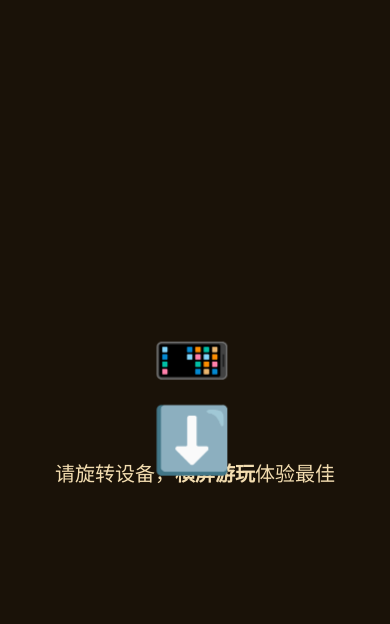
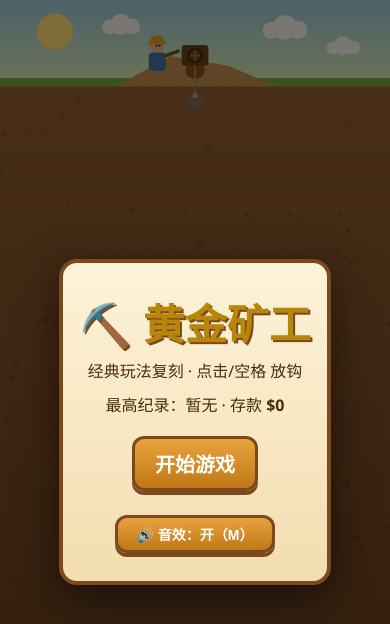
Before and after one commit to Jlangyeah/Gold-Miner, a website built with Vite: page index.html in a window 390 px wide. Built offline with nearby package versions, Linux system fonts and the light colour scheme.

Commit message:
feat: 竖屏原生支持
画布尺寸改为运行时动态视口 view.W/H：竖屏用 640 宽、矿场按屏幕比例纵向
拉长（上限 1600），目标物生成区域、绳钩边界、背景与 HUD 全部跟随；
移除强制横屏引导，旋转屏幕时自动重算并回收越界目标物。

```diff
--- a/index.html
+++ b/index.html
@@ -11,10 +11,6 @@
       <canvas id="stage" width="960" height="540"></canvas>
       <div id="overlay"></div>
     </div>
-    <div id="rotate">
-      <div>📱➡️</div>
-      <p>请旋转设备，<b>横屏游玩</b>体验最佳</p>
-    </div>
     <script type="module" src="/src/main.ts"></script>
   </body>
 </html>
--- a/src/game/constants.ts
+++ b/src/game/constants.ts
@@ -1,5 +1,4 @@
-export const W = 960;
-export const H = 540;
+export const view = { W: 960, H: 540 };
 export const ANCHOR = { x: 480, y: 100 };
 export const HORIZON_Y = 138;
 
@@ -12,9 +11,13 @@ export const RETRACT_BASE = 560;
 export const HIT_RADIUS = 9;
 
 export const LEVEL_TIME = 60;
-export const TIME_BONUS_PER_SEC = 10;
 
-export const ITEM_AREA = { x0: 40, x1: W - 40, y0: HORIZON_Y + 55, y1: H - 24 };
+export const itemArea = () => ({
+  x0: 40,
+  x1: view.W - 40,
+  y0: HORIZON_Y + 55,
+  y1: view.H - 24,
+});
 
 export const targetFor = (level: number) =>
   Math.round((500 + 280 * level + 18 * level * level) / 10) * 10;
--- a/src/game/game.ts
+++ b/src/game/game.ts
@@ -1,5 +1,5 @@
 import { AudioEngine } from './audio';
-import { ANCHOR, HIT_RADIUS, H, LEVEL_TIME, W, targetFor } from './constants';
+import { ANCHOR, HIT_RADIUS, LEVEL_TIME, itemArea, targetFor, view } from './constants';
 import { generateLevel } from './generation';
 import { Hook } from './hook';
 import { Particles } from './particles';
@@ -109,7 +109,7 @@ export class Game {
     ctx.save();
     if (this.shake > 0)
       ctx.translate((Math.random() - 0.5) * this.shake * 10, (Math.random() - 0.5) * this.shake * 10);
-    ctx.clearRect(-20, -20, W + 40, H + 40);
+    ctx.clearRect(-20, -20, view.W + 40, view.H + 40);
     drawBackground(ctx);
     for (const t of this.items) if (!t.taken) drawTreasure(ctx, t, this.save.perm.compass);
     drawRopeAndHook(ctx, this.hook);
@@ -231,7 +231,7 @@ export class Game {
     ctx.fillStyle = 'rgba(0,0,0,0.45)';
     ctx.beginPath();
     ctx.roundRect(14, 10, 300, 66, 10);
-    ctx.roundRect(W - 290, 10, 276, 40, 10);
+    ctx.roundRect(view.W - 290, 10, 276, 40, 10);
     ctx.fill();
 
     ctx.textAlign = 'left';
@@ -245,16 +245,25 @@ export class Game {
     const barW = 250;
     const frac = this.timeLeft / this.levelTime;
     ctx.fillStyle = '#3a2a18';
-    ctx.fillRect(W - 278, 22, barW, 16);
+    ctx.fillRect(view.W - 278, 22, barW, 16);
     ctx.fillStyle = frac < 0.17 ? '#ff5c5c' : '#ffb340';
-    ctx.fillRect(W - 278, 22, barW * frac, 16);
+    ctx.fillRect(view.W - 278, 22, barW * frac, 16);
     ctx.strokeStyle = '#1c1208';
     ctx.lineWidth = 2;
-    ctx.strokeRect(W - 278, 22, barW, 16);
+    ctx.strokeRect(view.W - 278, 22, barW, 16);
     ctx.textAlign = 'right';
     ctx.fillStyle = '#fff';
     ctx.font = 'bold 13px "Segoe UI", sans-serif';
-    ctx.fillText(`${Math.ceil(this.timeLeft)}s`, W - 20, 54);
+    ctx.fillText(`${Math.ceil(this.timeLeft)}s`, view.W - 20, 54);
+  }
+
+  onResize() {
+    const a = itemArea();
+    for (const t of this.items) {
+      if (t.taken) continue;
+      t.x = Math.min(Math.max(t.x, a.x0 + t.r), a.x1 - t.r);
+      t.y = Math.min(Math.max(t.y, a.y0 + t.r), a.y1 - t.r);
+    }
   }
 
   private onOverlayClick(e: Event) {
--- a/src/game/generation.ts
+++ b/src/game/generation.ts
@@ -1,4 +1,4 @@
-import { ITEM_AREA } from './constants';
+import { itemArea } from './constants';
 import { KIND_SPEC, Treasure, TreasureKind } from './types';
 
 let nextId = 1;
@@ -34,12 +34,13 @@ function jaggedPoints(r: number) {
 
 export function generateLevel(level: number, luck: number): Treasure[] {
   const items: Treasure[] = [];
+  const area = itemArea();
   const count = 15 + Math.min(level, 6);
   let guard = 0;
   while (items.length < count && guard++ < count * 60) {
-    const x = rand(ITEM_AREA.x0, ITEM_AREA.x1);
-    const y = rand(ITEM_AREA.y0, ITEM_AREA.y1);
-    const depth = (y - ITEM_AREA.y0) / (ITEM_AREA.y1 - ITEM_AREA.y0);
+    const x = rand(area.x0, area.x1);
+    const y = rand(area.y0, area.y1);
+    const depth = (y - area.y0) / (area.y1 - area.y0);
     const kind = pickKind(depth, level, luck);
     const spec = KIND_SPEC[kind];
     const r = spec.r;
--- a/src/game/hook.ts
+++ b/src/game/hook.ts
@@ -6,8 +6,7 @@ import {
   ROPE_START,
   SWING_MAX,
   SWING_PERIOD,
-  W,
-  H,
+  view,
 } from './constants';
 import { Treasure } from './types';
 
@@ -70,7 +69,7 @@ export class Hook {
       this.len += EXTEND_SPEED * dt;
       const x = this.tipX();
       const y = this.tipY();
-      if (x < -20 || x > W + 20 || y > H + 20) {
+      if (x < -20 || x > view.W + 20 || y > view.H + 20) {
         this.phase = 'retract';
       }
       return null;
--- a/src/game/render.ts
+++ b/src/game/render.ts
@@ -1,15 +1,20 @@
-import { ANCHOR, H, HORIZON_Y, W } from './constants';
+import { ANCHOR, HORIZON_Y, view } from './constants';
 import { Hook } from './hook';
 import { Treasure } from './types';
 
 const speckles: { x: number; y: number; r: number; a: number }[] = [];
-{
+let specklesH = -1;
+
+function ensureSpeckles() {
+  if (specklesH === view.H) return;
+  specklesH = view.H;
+  speckles.length = 0;
   let s = 12345;
   const rnd = () => ((s = (s * 16807) % 2147483647) / 2147483647);
   for (let i = 0; i < 130; i++) {
     speckles.push({
-      x: rnd() * W,
-      y: HORIZON_Y + 20 + rnd() * (H - HORIZON_Y - 30),
+      x: rnd() * view.W,
+      y: HORIZON_Y + 20 + rnd() * (view.H - HORIZON_Y - 30),
       r: 1.5 + rnd() * 3.5,
       a: 0.08 + rnd() * 0.15,
     });
@@ -17,11 +22,12 @@ const speckles: { x: number; y: number; r: number; a: number }[] = [];
 }
 
 export function drawBackground(ctx: CanvasRenderingContext2D) {
+  ensureSpeckles();
   const sky = ctx.createLinearGradient(0, 0, 0, HORIZON_Y);
   sky.addColorStop(0, '#8ecdea');
   sky.addColorStop(1, '#d8efb8');
   ctx.fillStyle = sky;
-  ctx.fillRect(0, 0, W, HORIZON_Y);
+  ctx.fillRect(0, 0, view.W, HORIZON_Y);
 
   ctx.fillStyle = '#ffe27a';
   ctx.beginPath();
@@ -30,9 +36,9 @@ export function drawBackground(ctx: CanvasRenderingContext2D) {
 
   ctx.fillStyle = 'rgba(255,255,255,0.9)';
   for (const [cx, cy, sc] of [
-    [700, 45, 1],
-    [840, 75, 0.75],
-    [300, 40, 0.85],
+    [view.W * 0.73, 45, 1],
+    [view.W * 0.88, 75, 0.75],
+    [view.W * 0.31, 40, 0.85],
   ] as const) {
     ctx.beginPath();
     ctx.arc(cx, cy, 20 * sc, 0, Math.PI * 2);
@@ -42,13 +48,13 @@ export function drawBackground(ctx: CanvasRenderingContext2D) {
   }
 
   ctx.fillStyle = '#6aaa3c';
-  ctx.fillRect(0, HORIZON_Y - 10, W, 14);
+  ctx.fillRect(0, HORIZON_Y - 10, view.W, 14);
 
-  const dirt = ctx.createLinearGradient(0, HORIZON_Y, 0, H);
+  const dirt = ctx.createLinearGradient(0, HORIZON_Y, 0, view.H);
   dirt.addColorStop(0, '#8a5a30');
   dirt.addColorStop(1, '#4a2c15');
   ctx.fillStyle = dirt;
-  ctx.fillRect(0, HORIZON_Y + 4, W, H - HORIZON_Y);
+  ctx.fillRect(0, HORIZON_Y + 4, view.W, view.H - HORIZON_Y);
 
   for (const sp of speckles) {
     ctx.fillStyle = `rgba(30,15,5,${sp.a})`;
@@ -57,7 +63,6 @@ export function drawBackground(ctx: CanvasRenderingContext2D) {
     ctx.fill();
   }
 
-  const mount = ctx.createLinearGradient(380, 0, 620, 0);
   ctx.fillStyle = '#b98d4f';
   ctx.beginPath();
   ctx.moveTo(ANCHOR.x - 130, HORIZON_Y + 4);
--- a/src/main.ts
+++ b/src/main.ts
@@ -1,8 +1,27 @@
+import { ANCHOR, view } from './game/constants';
 import { Game } from './game/game';
 
 const canvas = document.getElementById('stage') as HTMLCanvasElement;
+const wrap = document.getElementById('wrap')!;
 const game = new Game(canvas);
 (window as any).game = game;
+
+function resize() {
+  const vw = window.innerWidth;
+  const vh = window.innerHeight;
+  view.W = vw < vh ? 640 : 960;
+  view.H = Math.max(540, Math.min(1600, Math.round((view.W * vh) / vw)));
+  ANCHOR.x = view.W / 2;
+  canvas.width = view.W;
+  canvas.height = view.H;
+  const scale = Math.min(vw / view.W, vh / view.H);
+  wrap.style.width = `${view.W * scale}px`;
+  wrap.style.height = `${view.H * scale}px`;
+  game.onResize();
+}
+window.addEventListener('resize', resize);
+window.addEventListener('orientationchange', () => setTimeout(resize, 100));
+resize();
 
 const STEP = 1 / 60;
 let acc = 0;
--- a/src/style.css
+++ b/src/style.css
@@ -14,12 +14,10 @@ body {
 }
 
 #wrap {
-  position: relative;
-  width: min(100vw, calc(100vh * 16 / 9));
-  aspect-ratio: 16 / 9;
-  margin: auto;
+  position: fixed;
+  left: 50%;
   top: 50%;
-  transform: translateY(-50%);
+  transform: translate(-50%, -50%);
 }
 
 #stage {
@@ -144,43 +142,3 @@ body {
   margin-top: 10px;
   font-size: 14px;
 }
-
-#rotate {
-  display: none;
-  position: fixed;
-  inset: 0;
-  flex-direction: column;
-  align-items: center;
-  justify-content: center;
-  gap: 14px;
-  color: #f3ddb0;
-  font-size: 20px;
-  text-align: center;
-  background: #1a1208;
-  z-index: 100;
-}
-
-#rotate div {
-  font-size: 64px;
-  animation: rot 1.6s ease-in-out infinite;
-}
-
-@keyframes rot {
-  0%,
-  20% {
-    transform: rotate(0deg);
-  }
-  60%,
-  100% {
-    transform: rotate(90deg);
-  }
-}
-
-@media (orientation: portrait) and (max-width: 768px) {
-  #wrap {
-    display: none;
-  }
-  #rotate {
-    display: flex;
-  }
-}
```
